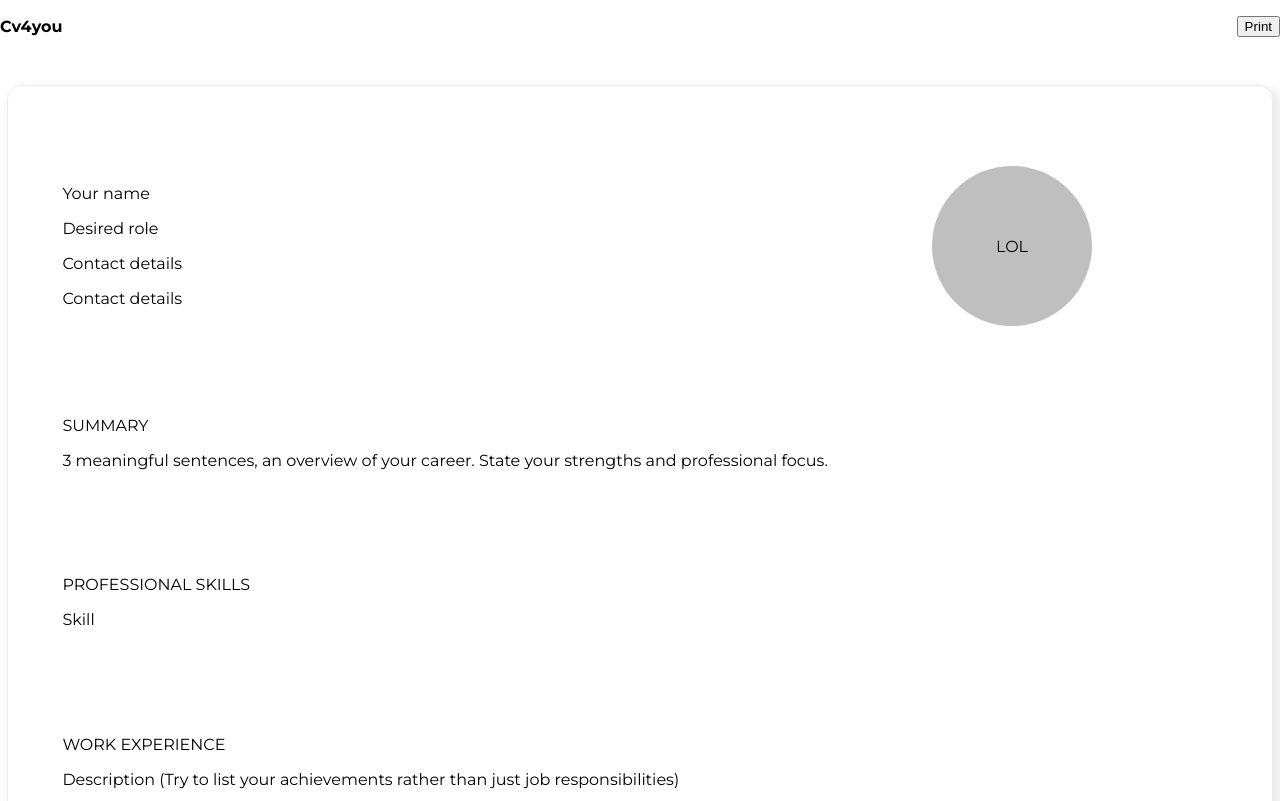
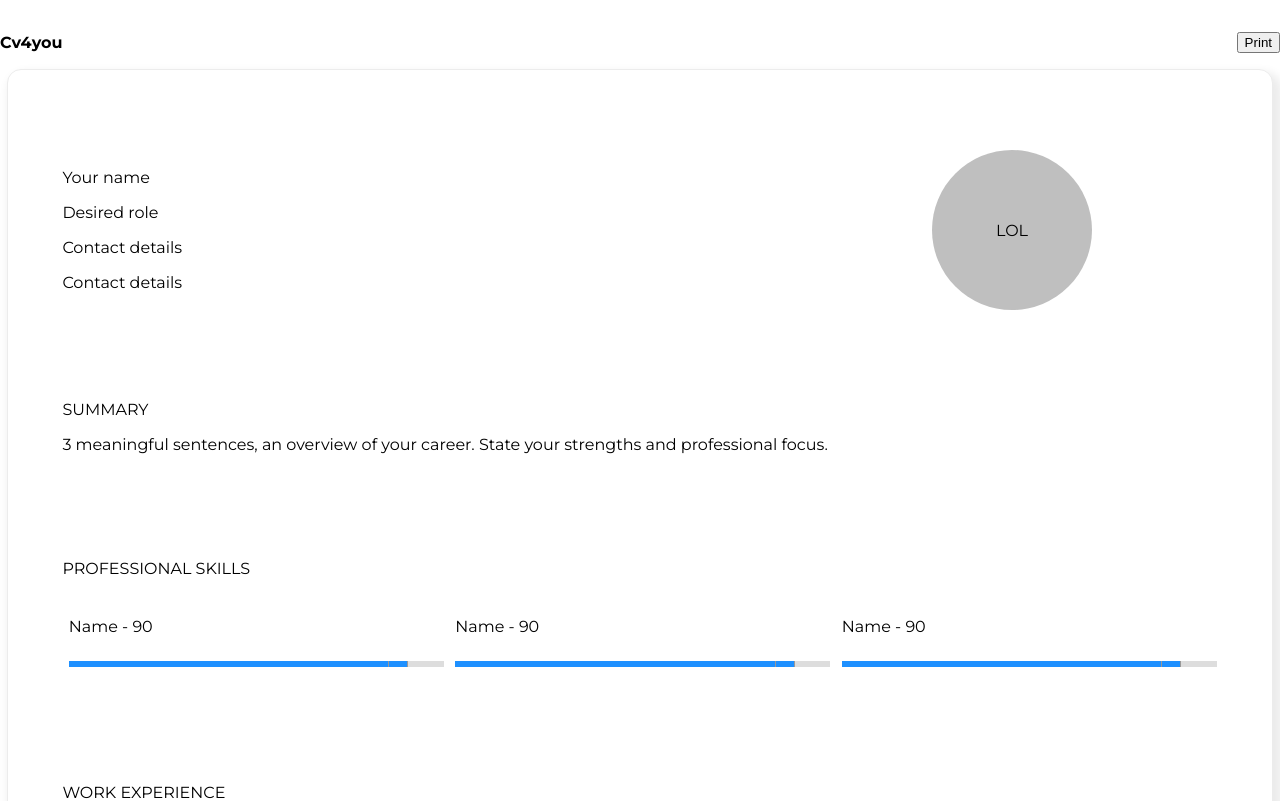
Before and after one commit to NataliaPylypenko/cv4you, a React (Create React App) app: page / in a window 1280 px wide. Shown: the top 801 px of the page. Built offline with nearby package versions, Linux system fonts and the light colour scheme.

Commit message:
added range

```diff
--- a/src/App.js
+++ b/src/App.js
@@ -1,11 +1,11 @@
 import React from 'react'
 import styled from 'styled-components'
 
-import { Header, Footer, Avatar, Title, Description } from "./components";
+import { Header, Footer, Avatar, Title, Description, Range } from "./components";
 
 const Wrapper = styled.div`
   max-width: 1200px;
-  margin: 2rem auto;
+  margin: 0 auto;
   padding: 3rem 2rem;
   background-color: white;
   border: 1px solid #ececec;
@@ -88,7 +88,9 @@ const App = () => {
                                   </Title>
 
                                   <Description>
-                                      Skill
+                                      <Range />
+                                      <Range />
+                                      <Range />
                                   </Description>
                               </Content>
                           </Row>
--- /dev/null
+++ b/src/components/content/range/Range.jsx
@@ -0,0 +1,51 @@
+import React from 'react'
+import styled from 'styled-components'
+
+import Description from "../description/Description";
+
+const Wrapper = styled.div`
+  display: inline-block;
+  width: 33%;
+  margin: 0.4rem 0;
+`
+
+const Input = styled.input`
+  width: 97%;
+  height: 6px;
+  margin: 0 0.4rem;
+  overflow: hidden;
+  cursor: pointer;
+  -webkit-appearance: none;
+  &::-webkit-slider-runnable-track {
+    background: #ddd;
+  }
+  &::-webkit-slider-thumb {
+    -webkit-appearance: none;
+    width: 20px;
+    height: 40px;
+    background: dodgerblue;
+    box-shadow: -100vw 0 0 100vw dodgerblue;
+    border: 1px solid #999;
+  }
+`
+
+const Range = () => {
+    const [value, setValue] = React.useState(90)
+
+    return (
+        <Wrapper>
+            <Description>Name - {value}</Description>
+
+            <Input
+                type='range'
+                min='0'
+                max='100'
+                step='10'
+                value={value}
+                onChange={(e) => setValue(e.target.value)}
+            />
+        </Wrapper>
+    )
+}
+
+export default Range
--- a/src/components/footer/Footer.scss
+++ b/src/components/footer/Footer.scss
@@ -1,4 +1,5 @@
 .Footer {
-  margin-top: 1rem;
+  padding: 1rem 0;
+  margin-bottom: 1rem;
   text-align: center;
 }
--- a/src/components/header/Header.scss
+++ b/src/components/header/Header.scss
@@ -1,6 +1,6 @@
 .Header {
   padding: 1rem 0;
-  margin-bottom: 1rem;
+  margin-top: 1rem;
 }
 
 .Header_content {
--- a/src/components/index.js
+++ b/src/components/index.js
@@ -4,3 +4,4 @@ export {default as Footer} from "./footer/Footer";
 export {default as Avatar} from "./content/avatar/Avatar";
 export {default as Title} from "./content/title/Title";
 export {default as Description} from "./content/description/Description";
+export {default as Range} from "./content/range/Range";
```
